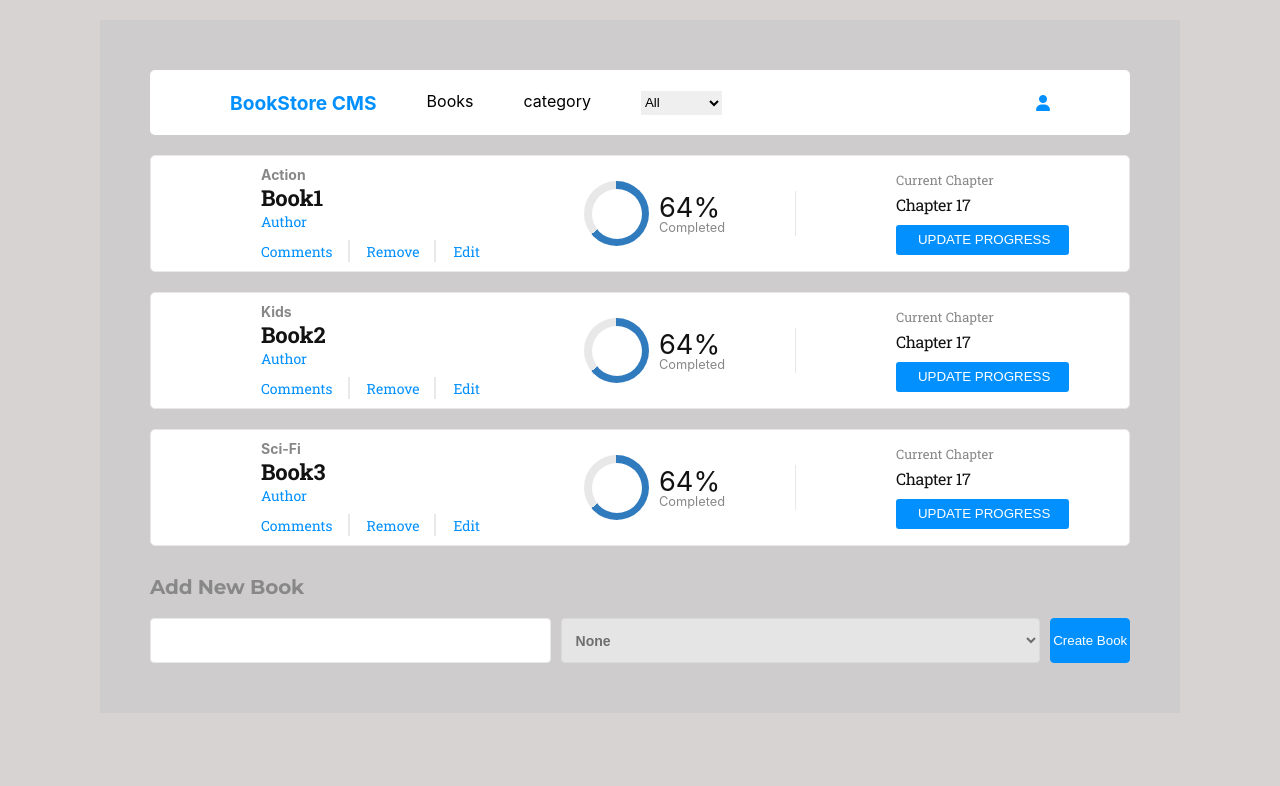
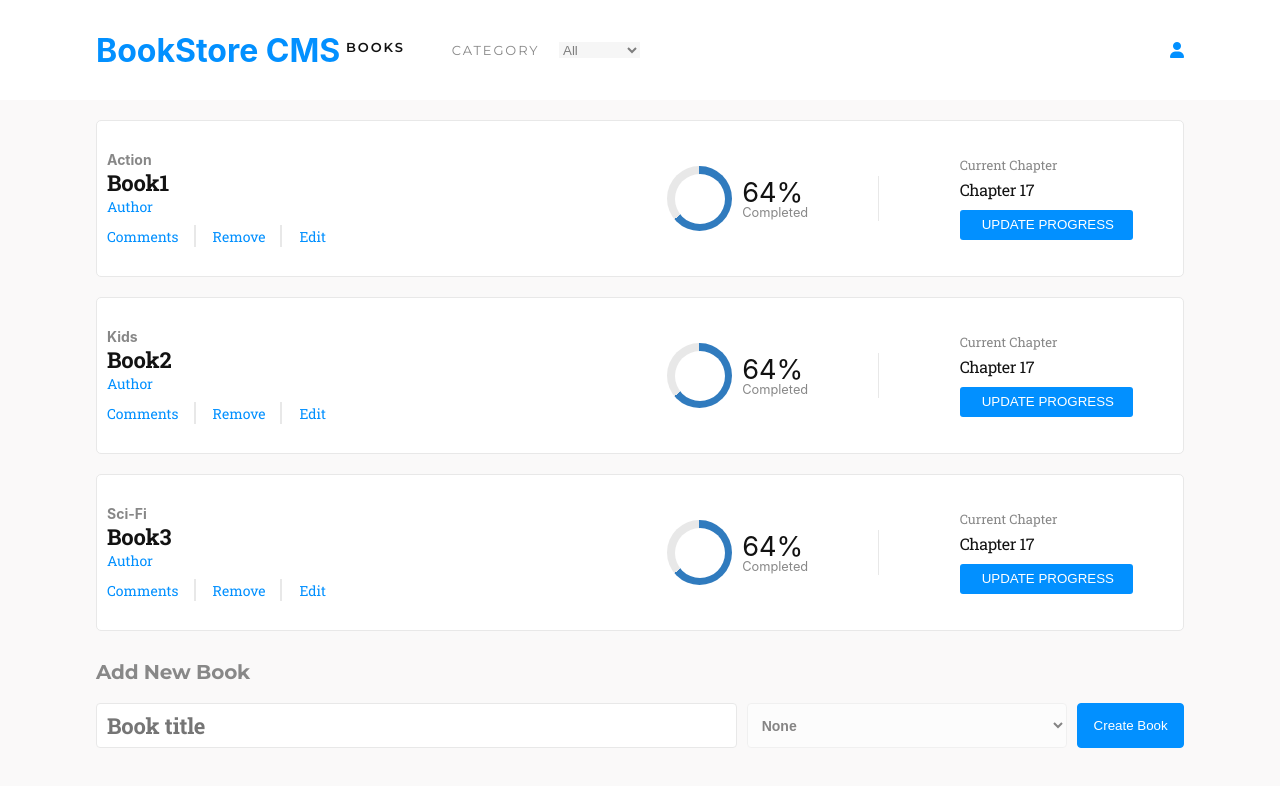
Before and after one commit to LamiaSristy/Book-Store, a React (Create React App) app: page / in a window 1280 px wide. Shown: the top 786 px of the page. Built offline with nearby package versions, Linux system fonts and the light colour scheme.

Commit message:
Update the files

```diff
--- a/src/components/Book.js
+++ b/src/components/Book.js
@@ -5,7 +5,7 @@ import { connect } from 'react-redux';
 import '../stylesheets/book.css';
 
 const Book = ({ book, removeBook }) => (
-  <div className="book-container">
+  <div className="book-container wrapper">
     <div className="book-left">
       <div className="book-category">{book.category}</div>
       <div className="book-title">{book.title}</div>
--- a/src/components/CategoryFilter.js
+++ b/src/components/CategoryFilter.js
@@ -18,11 +18,13 @@ const CategoryFilter = ({ catFilter }) => {
 
   return (
     <div className="filtercategory">
+      <div className="wrapper filter-wrapper">
       <label htmlFor="book-category" className="Filter-heading">
         <h2 className="title">BookStore CMS</h2>
-        <p>Books</p>
-        <p>category</p>
-        <select className="book-cat"
+        <p className="books">Books</p>
+        <div className="categories">
+        <p className="categories-label">category</p>
+        <select className="book-category-selector"
           id="book-category"
           onChange={e => catFilter(e.target.value)}
         >
@@ -32,11 +34,12 @@ const CategoryFilter = ({ catFilter }) => {
             </option>
           ))}
         </select>
+        </div>
       </label>
       <div>
         <i class="fas fa-user"></i>
       </div>
-
+      </div>
     </div>
   );
 };
--- a/src/containers/BookList.js
+++ b/src/containers/BookList.js
@@ -39,7 +39,9 @@ const BookList = ({
   return (
     <div>
       <CategoryFilter catFilter={handleCategoryChange} />
-      <div>{filteredBooks.map(renderBook)}</div>
+      <div className="books-container">
+        {filteredBooks.map(renderBook)}
+      </div>
     </div>
   );
 };
--- a/src/containers/BooksForm.js
+++ b/src/containers/BooksForm.js
@@ -70,15 +70,16 @@ const BookForm = ({ createBook }) => {
 
   return (
     <div className="book-form-container">
-
-    <h2 className="book-form-heading">Add New Book</h2>
-    <form>
+      <div className="wrapper inner-wrapper">
+        <h2 className="book-form-heading">Add New Book</h2>
+        <form>
         <input
           className="form-control book-title"
           type="text"
           name="bookTitleInput"
           value={state.bookTitleInput}
           onChange={handleChange}
+          placeholder="Book title"
           required
         />
 
@@ -98,6 +99,7 @@ const BookForm = ({ createBook }) => {
         Create Book
       </button>
     </form>
+      </div>
     </div>
   );
 };
--- a/src/stylesheets/book.css
+++ b/src/stylesheets/book.css
@@ -1,26 +1,41 @@
+.books-container {
+  width: 100%;
+  display: flex;
+  flex-direction: column;
+  justify-content: center;
+  align-items: center;
+}
+
 .book-container {
   margin-top: 20px;
   display: flex;
-    align-content: space-between;
-    padding: 10px;
+  justify-content: space-between;
+  padding: 30px 10px;
   width: 100%;
   border: solid 1px #e8e8e8;
   background-color: #fff;
   border-radius: 5px;
 }
 
+.wrapper {
+  width: 85%;
+}
+
+.book-wrapper {
+  display: flex;
+  justify-content: space-between;
+}
+
 .book-left {
-    margin-left: 100px;
-    width: 40%;
+  width: 45%;
 }
 
 .book-right {
-    width: 40%;
+  padding-right: 2.5em;
 }
 
 .book-right > * {
   margin: 5px 0;
-    padding-left: 100px;
 }
 
 .book-category {
@@ -156,7 +171,6 @@
 }
 
 .update-btn {
-    margin-left: 100px;
   padding: 7px 19px 8px 22px;
   border-radius: 3px;
   background-color: var(--azure);
--- a/src/stylesheets/bookForm.css
+++ b/src/stylesheets/bookForm.css
@@ -1,6 +1,15 @@
+.book-form-container {
+  display: flex;
+  flex-direction: column;
+  justify-content: center;
+  align-items: center;
+  margin-bottom: 10em;
+}
+
 form {
   display: flex;
   align-items: center;
+  justify-content: space-between;
 }
 
 .book-form-heading {
@@ -27,11 +36,11 @@ form {
 }
 
 form input {
-  width: 500px;
+  width: 60%;
 }
 
 form select {
-  width: 600px;
+  width: 30%;
 }
 
 .btn-create {
@@ -40,5 +49,5 @@ form select {
   border-radius: 4px;
   color: #ffffff;
   height: 45px;
-  width: 100px;
+  width: 10%;
 }
--- a/src/stylesheets/filterstyles.css
+++ b/src/stylesheets/filterstyles.css
@@ -1,24 +1,64 @@
 .filtercategory {
   display: flex;
-  justify-content: space-between;
-  padding: 0 80px;
+  justify-content: center;
   align-items: center;
   background-color: #fff;
-  height: 65px;
-  border-radius: 5px;
+  height: 100px;
+}
+
+.books {
+  width: 59px;
+  height: 30px;
+  margin: 18px 41px 11px 0;
+  font-family: Montserrat;
+  font-size: 13px;
+  font-weight: 600;
+  font-stretch: normal;
+  font-style: normal;
+  line-height: normal;
+  letter-spacing: 1.9px;
+  color: #121212;
+  text-transform: uppercase;
+}
+
+.categories {
+  display: flex;
+  justify-content: space-between;
+  height: 16px;
+  opacity: 0.5;
+  font-family: Montserrat;
+  font-size: 13px;
+  font-weight: normal;
+  font-stretch: normal;
+  font-style: normal;
+  line-height: normal;
+  letter-spacing: 1.9px;
+  color: #121212;
+  text-transform: uppercase;
+}
+
+.categories-label {
+  padding-right: 1.5em;
+}
+
+.filter-wrapper {
+  display: flex;
+  justify-content: space-between;
+  align-items: center;
 }
 
 .Filter-heading {
-  width: 60%;
+  width: 50%;
   display: flex;
   justify-content: space-between;
+  align-items: center;
 }
 
 .title {
-  color: var(--azure);;
-  font-size: larger;
+  color: var(--azure);
+  font-size: 2rem;
 }
 
 .fa-user {
-  color: var(--azure);;
+  color: var(--azure);
 }
--- a/src/stylesheets/index.css
+++ b/src/stylesheets/index.css
@@ -30,7 +30,7 @@ body {
     sans-serif;
   -webkit-font-smoothing: antialiased;
   -moz-osx-font-smoothing: grayscale;
-  background-color: rgb(216, 211, 211);
+  background-color: rgb(250, 249, 249);
 }
 
 code {
@@ -42,9 +42,3 @@ code {
     'Courier New',
     monospace;
 }
-
-#root {
-  margin: 20px 100px 0 100px;
-  padding: 50px;
-  background-color: rgb(206, 204, 204);
-}
```
Also changed, not shown: 1 other file (tests, documents, lock files or other folders). Lines whose indentation alone changed are shown as unchanged.
